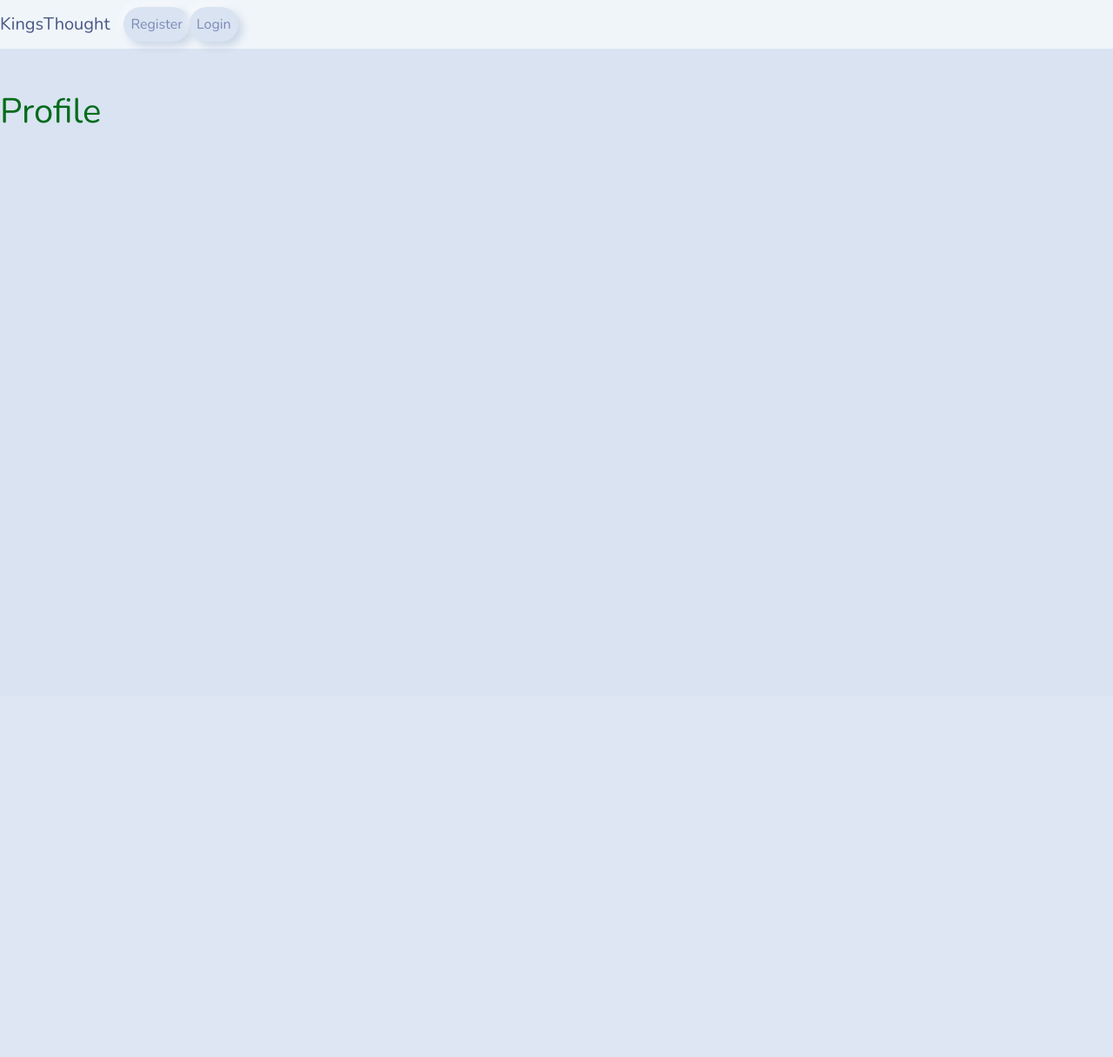
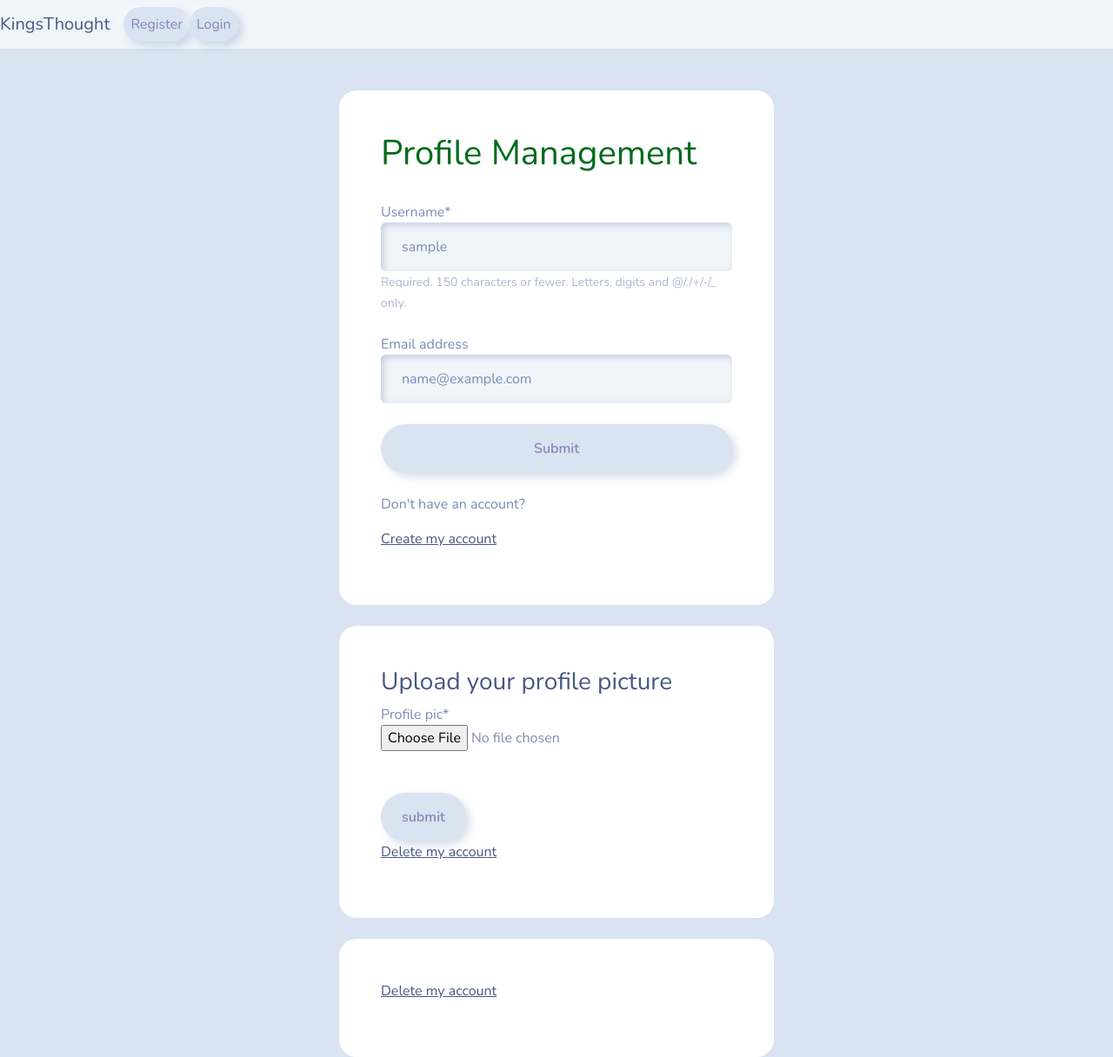
Before and after one commit to tricelex/kingsthought, a Django app: page /profile in a window 1280 px wide. Shown: the whole page at 87% size. Before the commit the page ends 142 px from the top, so only its background shows below. Run offline with Django 4.2, Linux system fonts and the light colour scheme; a user stored in the database is signed in; tables that the repository leaves empty hold one stand-in row (values such as "Sample post"); some libraries are stand-ins or nearby versions.

Commit message:
added files to update profile_pic

```diff
--- a/lynx/forms.py
+++ b/lynx/forms.py
@@ -19,3 +19,21 @@ class LoginForm(AuthenticationForm):
     class Meta:
         model = User
         fields = ('username', 'password')
+
+
+class UpdateUserForm(forms.ModelForm):
+    password = None
+
+    class Meta:
+        model = User
+        fields = ['username', 'email']
+        exclude = ['password1', 'password2']
+
+
+class UpdateProfileForm(forms.ModelForm):
+    profile_pic = forms.ImageField(widget=forms.FileInput(attrs={'class': 'form-control-file'}))
+
+    class Meta:
+        model = Profile
+        fields = ['profile_pic']
+        exclude = ['user']
--- a/lynx/templates/lynx/profile-management.html
+++ b/lynx/templates/lynx/profile-management.html
@@ -1,6 +1,62 @@
 {% extends 'lynx/base.html' %}
+{% load crispy_forms_filters %}
 {% load static %}
+{% load crispy_forms_tags %}
 {% block title %}profile{% endblock %}
 {% block content %}
-    <h1>Profile</h1>
+    <div class="container bg-white shadow-md p-5 form-layout">
+
+        <h1> Profile Management </h1>
+
+        <br>
+
+        <form method="POST" autocomplete="off">
+
+            {% csrf_token %}
+
+            {{ form.username|as_crispy_field }}
+
+            <br>
+
+            {{ form.email|as_crispy_field }}
+
+            <br>
+
+            <input class="btn btn-primary w-100" type="submit" value="Submit"/>
+
+            <br>
+
+
+        </form>
+
+        <br>
+
+        <p> Don't have an account? </p> <a href="{% url 'register' %}"> Create my account </a> </p>
+
+
+    </div>
+
+    <br>
+    <div class="container bg-white shadow-md p-5 form-layout">
+        <h3>Upload your profile picture </h3>
+
+        <form method="POST" autocomplete="off" enctype="multipart/form-data">
+            {% csrf_token %}
+            {{ profile_form.profile_pic|as_crispy_field }}
+            <br>
+            <br>
+            <input class="btn btn-primary" type="submit" value="submit">
+
+        </form>
+
+        <a href="{% url 'delete_account' %}"> Delete my account </a> </p>
+    </div>
+
+    <br>
+    <div class="container bg-white shadow-md p-5 form-layout">
+
+        <a href="{% url 'delete_account' %}"> Delete my account </a> </p>
+    </div>
+
+
 {% endblock %}
--- a/lynx/urls.py
+++ b/lynx/urls.py
@@ -1,7 +1,7 @@
 
 from django.urls import path
 
-from lynx.views import index, dashboard, register, login, profile, logout
+from lynx.views import index, dashboard, register, login, profile, logout, delete_account
 
 urlpatterns = [
     path('', index, name='index'),
@@ -10,4 +10,5 @@ urlpatterns = [
     path('logout', logout, name='logout'),
     path('dashboard', dashboard, name='dashboard'),
     path('profile', profile, name='profile'),
+    path('delete-account', delete_account, name='delete_account'),
 ]
--- a/lynx/views.py
+++ b/lynx/views.py
@@ -1,10 +1,10 @@
+from django.contrib.auth import authenticate
 from django.contrib.auth.decorators import login_required
+from django.contrib.auth.models import auth, User
 from django.shortcuts import render, redirect
-from lynx.forms import CreateUserForm, LoginForm
+
+from lynx.forms import CreateUserForm, LoginForm, UpdateUserForm, UpdateProfileForm
 from lynx.models import Profile
-
-from django.contrib.auth.models import auth
-from django.contrib.auth import authenticate, login, logout
 
 
 # Create your views here.
@@ -14,7 +14,9 @@ def index(request):
 
 @login_required(login_url='login')
 def dashboard(request):
-    return render(request, 'lynx/dashboard.html')
+    profile = Profile.objects.get(user=request.user)
+    context = {'profile': profile}
+    return render(request, 'lynx/dashboard.html', context)
 
 
 def register(request):
@@ -41,7 +43,7 @@ def login(request):
             user = authenticate(request, username=username, password=password)
             print(user)
             if user is not None:
-                auth.login(request, user )
+                auth.login(request, user)
                 return redirect('dashboard')
 
     context = {'form': form}
@@ -50,9 +52,35 @@ def login(request):
 
 @login_required(login_url='login')
 def profile(request):
-    return render(request, 'lynx/profile-management.html')
+    form = UpdateUserForm(instance=request.user)
+
+    profile = Profile.objects.get(user=request.user)
+    profile_form = UpdateProfileForm(instance=profile)
+
+    if request.method == 'POST':
+        form = UpdateUserForm(request.POST, instance=request.user)
+        profile_form = UpdateProfileForm(request.POST, request.FILES, instance=profile)
+        if form.is_valid():
+            form.save()
+            return redirect('dashboard')
+
+        if profile_form.is_valid():
+            profile_form.save()
+            return redirect('dashboard')
+
+    context = {'form': form, 'profile_form': profile_form}
+    return render(request, 'lynx/profile-management.html', context)
 
 
 def logout(request):
     auth.logout(request)
     return redirect('index')
+
+
+@login_required(login_url='login')
+def delete_account(request):
+    if request.method == 'POST':
+        delete_user = request.user
+        delete_user.delete()
+        return redirect('index')
+    return render(request, 'lynx/delete-account.html')
```
Also changed, not shown: lynx/templates/lynx/dashboard.html (+6 -2 lines), lynx/templates/lynx/delete-account.html (added, +24 -0 lines).
